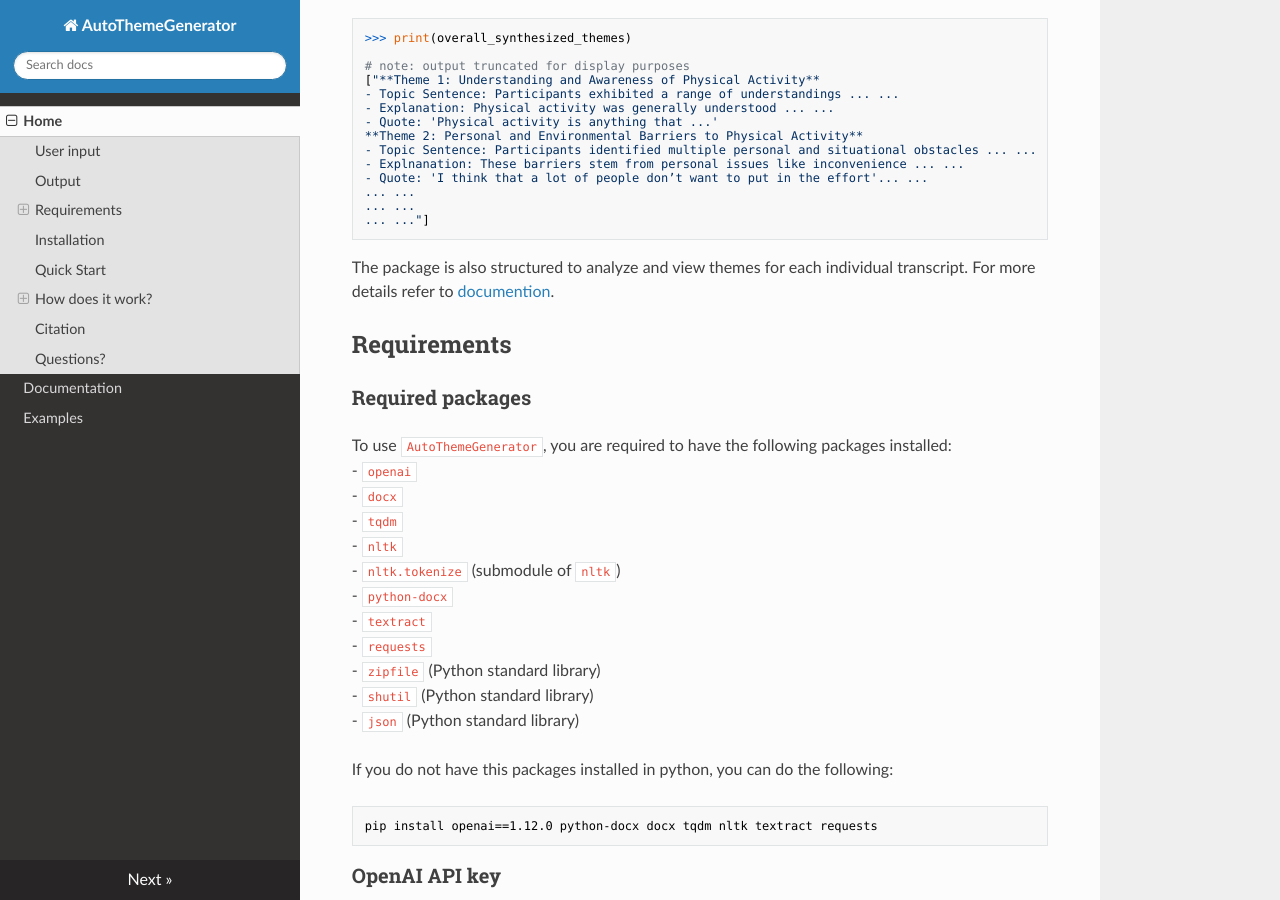
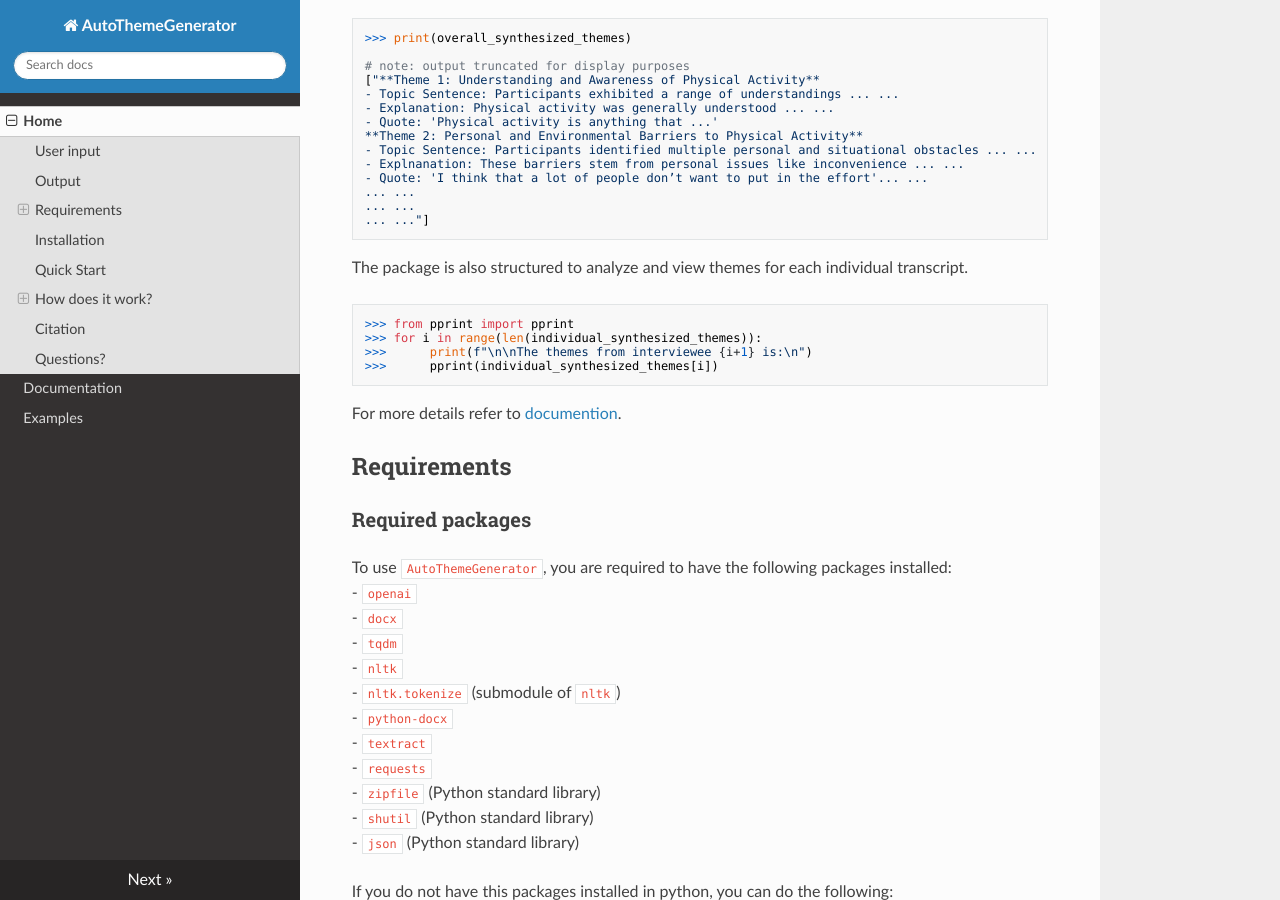
Before and after one commit to cja5553/ReadTheDocs_AutoThemeGenerator, an MkDocs documentation site: the page built from docs/index.md, in a window 1280 px wide and 900 px high, scrolled down 675 px. Built offline with MkDocs 1.6.1, drawn with Linux system fonts in a browser that asks for light colours; nearby versions of some CDN libraries.

Commit message:
Update index.md

````diff
--- a/docs/index.md
+++ b/docs/index.md
@@ -45,7 +45,16 @@ The outputs are similar to what you would expect to see in a proper qualitative
 ... ..."]
 ```
 
-The package is also structured to analyze and view themes for each individual transcript. For more details refer to [documention](documention.md).
+The package is also structured to analyze and view themes for each individual transcript.
+
+```Python
+>>> from pprint import pprint
+>>> for i in range(len(individual_synthesized_themes)):
+>>>      print(f"\n\nThe themes from interviewee {i+1} is:\n")
+>>>      pprint(individual_synthesized_themes[i])
+```
+
+For more details refer to [documention](documention.md).
 
 ## Requirements
 ### Required packages
````
